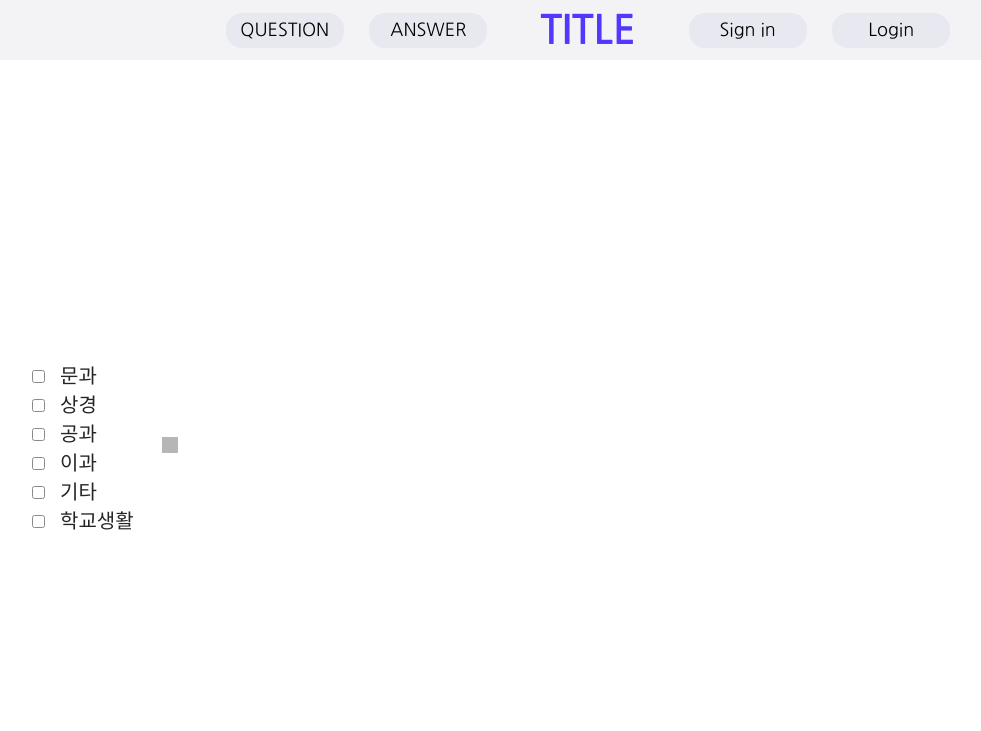
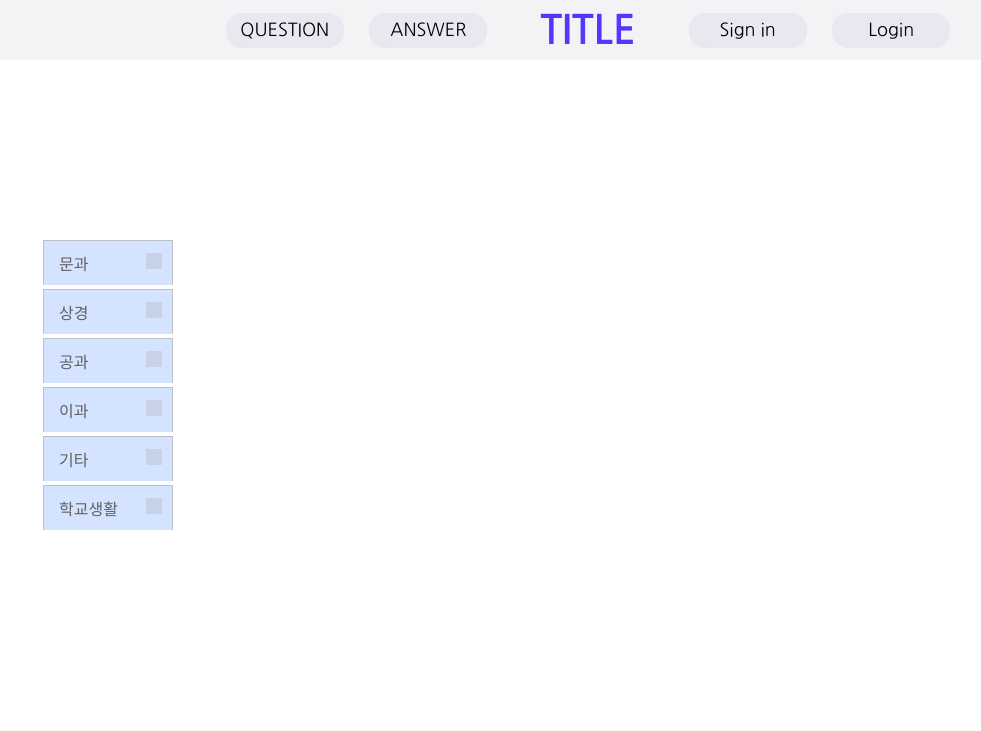
Before and after one commit to Tjdnjs/hackalearn, a Flask app: page /answer in a window 1280 px wide. Shown: the top 731 px of the page, without its empty margins (52-1033 px from the left). Run offline with Flask 2, Linux system fonts and the light colour scheme; data that the repository does not hold is empty; some libraries are stand-ins or nearby versions; grey boxes are pictures that could not be loaded.

Commit message:
메뉴바 css

```diff
--- a/static/css/answer.css
+++ b/static/css/answer.css
@@ -3,11 +3,16 @@ ol{
     left: 30%;
 }
 
+ul #un{
+    display: block;
+    padding: 0.1rem 0.75rem;
+}
+
 .menubar {
     opacity: .85;
     position: relative;
-    font-family: 'Roboto Mono', monospace;
-    top: 12rem;
+    font-family: 'Nanum Gothic', sans-serif;
+    top: 6rem;
     left: 2rem;
     width: 10rem;
 }
@@ -22,10 +27,8 @@ ol{
     display: block;
     color: rgb(91, 91, 91);
     transition: .2s;
-    margin: 0 .75rem;
     padding: .5rem .75rem;
     background-color: white;
-    border: 1.5px solid rgb(70, 70, 70);
     border-bottom: 0;
 }
 
@@ -48,11 +51,11 @@ ul.cur,
     padding: 0;
 }
 
-input[id*="reg"] {
+input[id*="dep"] {
     display: none;
 }
 
-input[id*="reg"]+label {
+input[id*="dep"]+label {
     display: block;
     padding: .5rem .75rem;
     padding-right: 0;
@@ -66,17 +69,17 @@ input[id*="reg"]+label {
     position: relative;
 }
 
-input[id*="reg"]+label a {
+input[id*="dep"]+label a {
     color: rgb(70, 70, 70);
     text-decoration: none;
 }
 
-input[id*="reg"]+label a:visited {
+input[id*="dep"]+label a:visited {
     color: rgb(70, 70, 70);
     text-decoration: none;
 }
 
-input[id*="reg"]+label a:hover {
+input[id*="dep"]+label a:hover {
     color: rgb(70, 70, 70);
     text-decoration: none;
 }
@@ -86,7 +89,7 @@ input[id*="reg"]+label a:hover {
 }
 
 .un {
-    font-family: 'Noto Sans KR', sans-serif;
+    font-family: 'Nanum Gothic', sans-serif;
     font-weight: 400;
 }
 
```
